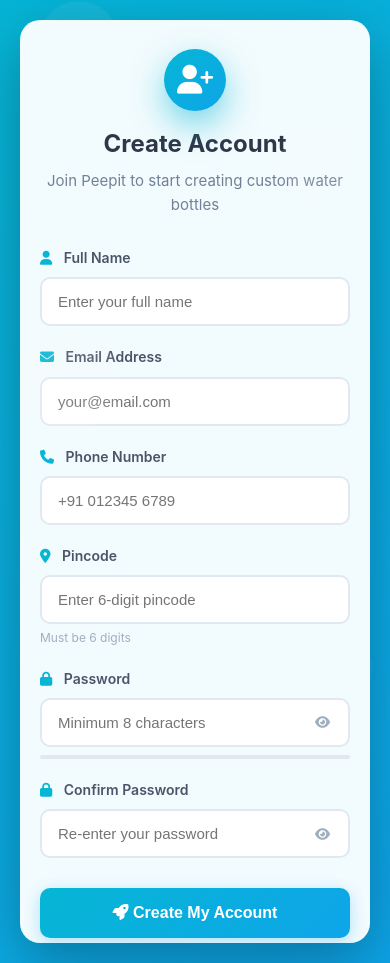
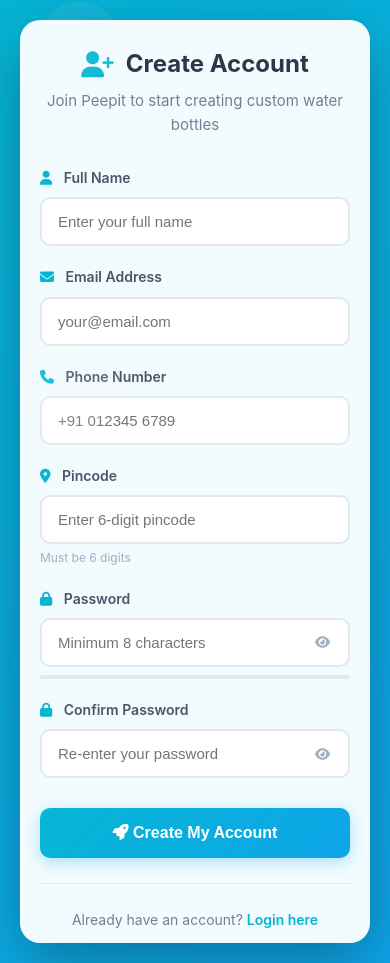
Before and after one commit to faruk-spec/peepit, a PHP site: page /register in a window 390 px wide. Shown: the part 79-1042 px from the top of the page. Run offline with PHP 8.4, Linux system fonts and the light colour scheme.

Commit message:
Move user-plus icon inline with Create Account heading
Co-authored-by: faruk-spec <240571668+faruk-spec@users.noreply.github.com>

```diff
--- a/app/views/frontend/register.php
+++ b/app/views/frontend/register.php
@@ -3,10 +3,7 @@
 <div class="auth-container">
     <div class="auth-card glass-effect">
         <div class="auth-header">
-            <div class="auth-icon">
-                <i class="fas fa-user-plus"></i>
-            </div>
-            <h2>Create Account</h2>
+            <h2><i class="fas fa-user-plus"></i> Create Account</h2>
             <p>Join Peepit to start creating custom water bottles</p>
         </div>
 
@@ -194,36 +191,19 @@
         margin-bottom: 30px;
     }
 
-    .auth-icon {
-        width: 80px;
-        height: 80px;
-        margin: 0 auto 20px;
-        background: linear-gradient(135deg, #06b6d4 0%, #0ea5e9 100%);
-        border-radius: 50%;
-        display: flex;
-        align-items: center;
-        justify-content: center;
-        font-size: 36px;
-        color: white;
-        box-shadow: 0 10px 25px rgba(6, 182, 212, 0.4);
-        animation: pulse 2s ease-in-out infinite;
-    }
-
-    @keyframes pulse {
-        0%, 100% {
-            transform: scale(1);
-            box-shadow: 0 10px 25px rgba(6, 182, 212, 0.4);
-        }
-        50% {
-            transform: scale(1.05);
-            box-shadow: 0 15px 35px rgba(6, 182, 212, 0.6);
-        }
-    }
-
     .auth-header h2 {
         margin: 0 0 10px;
         color: #2d3748;
         font-size: 28px;
+        display: flex;
+        align-items: center;
+        justify-content: center;
+        gap: 12px;
+    }
+
+    .auth-header h2 i {
+        color: #06b6d4;
+        font-size: 32px;
     }
 
     .auth-header p {
@@ -465,14 +445,12 @@
             padding: 30px 20px;
         }
 
-        .auth-icon {
-            width: 60px;
-            height: 60px;
-            font-size: 28px;
+        .auth-header h2 {
+            font-size: 24px;
         }
 
-        .auth-header h2 {
-            font-size: 24px;
+        .auth-header h2 i {
+            font-size: 26px;
         }
     }
 </style>
```
